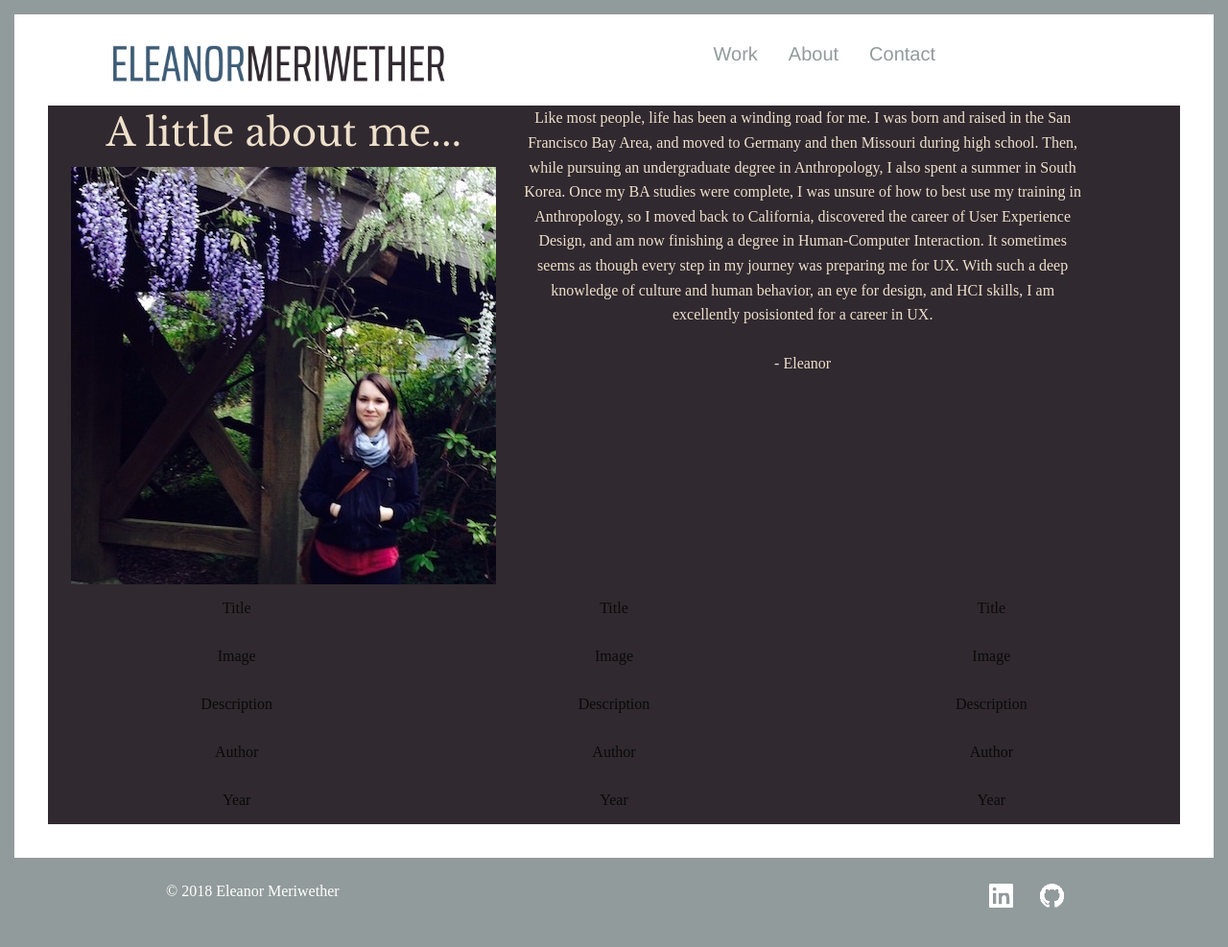
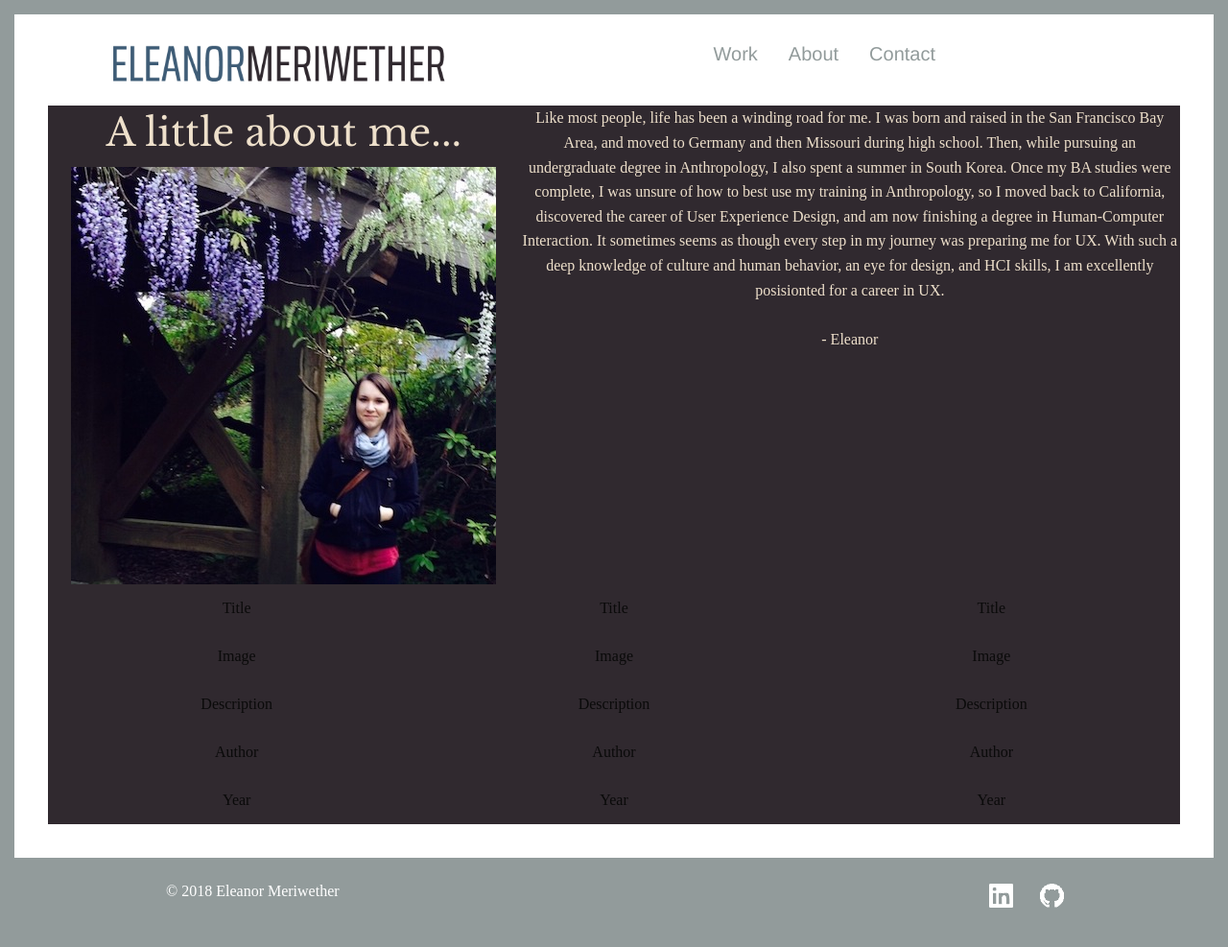
Before and after one commit to emeriwether/emeriwether.github.io, a Jekyll site: the page built from about.html, in a window 1280 px wide. Shown: the whole page at 96% size. Built offline with Jekyll 4.4.1, drawn with Linux system fonts in a browser that asks for light colours; some web fonts are replaced.

Commit message:
adjust spacing for about me

```diff
--- a/about.html
+++ b/about.html
@@ -8,7 +8,7 @@ layout: default
                             <h2>A little about me...</h2>
                             <img src="/img/about/Eleanor.jpg" alt="Eleanor" id="Eleanor">
                         </div>
-                        <div class="medium-6 cell" id="aboutMeText">
+                        <div class="medium-7 cell" id="aboutMeText">
                                     <p>Like most people, life has been a winding road for me. I was born and raised in the San Francisco Bay Area, and moved to Germany and then Missouri during high school. Then, while pursuing an undergraduate degree in Anthropology, I also spent a summer in South Korea. Once my BA studies were complete, I was unsure of how to best use my training in Anthropology, so I moved back to California, discovered the career of User Experience Design, and am now finishing a degree in Human-Computer Interaction. It sometimes seems as though every step in my journey was preparing me for UX. With such a deep knowledge of culture and human behavior, an eye for design, and HCI skills, I am excellently posisionted for a career in UX. <br><br>- Eleanor</p>
                         </div>
 
```
